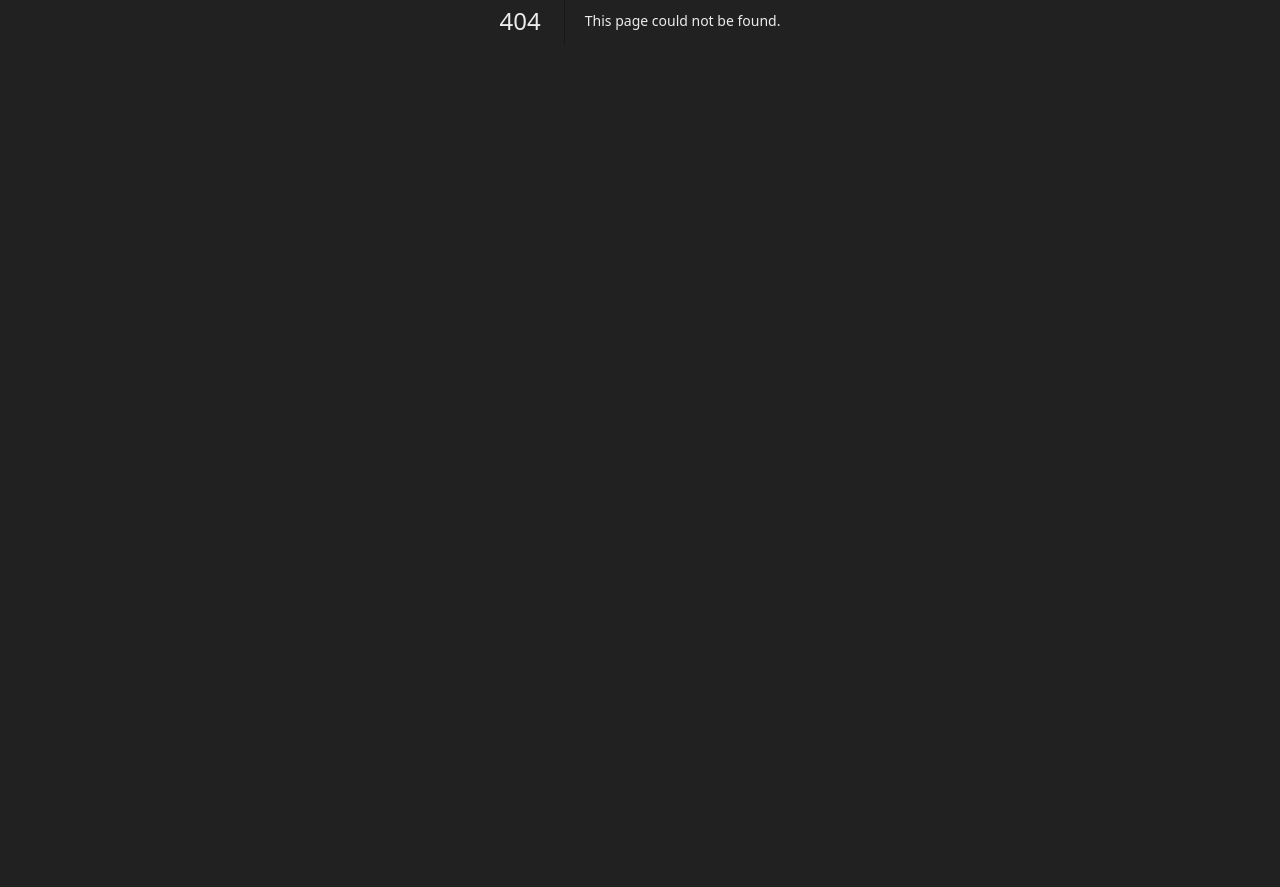
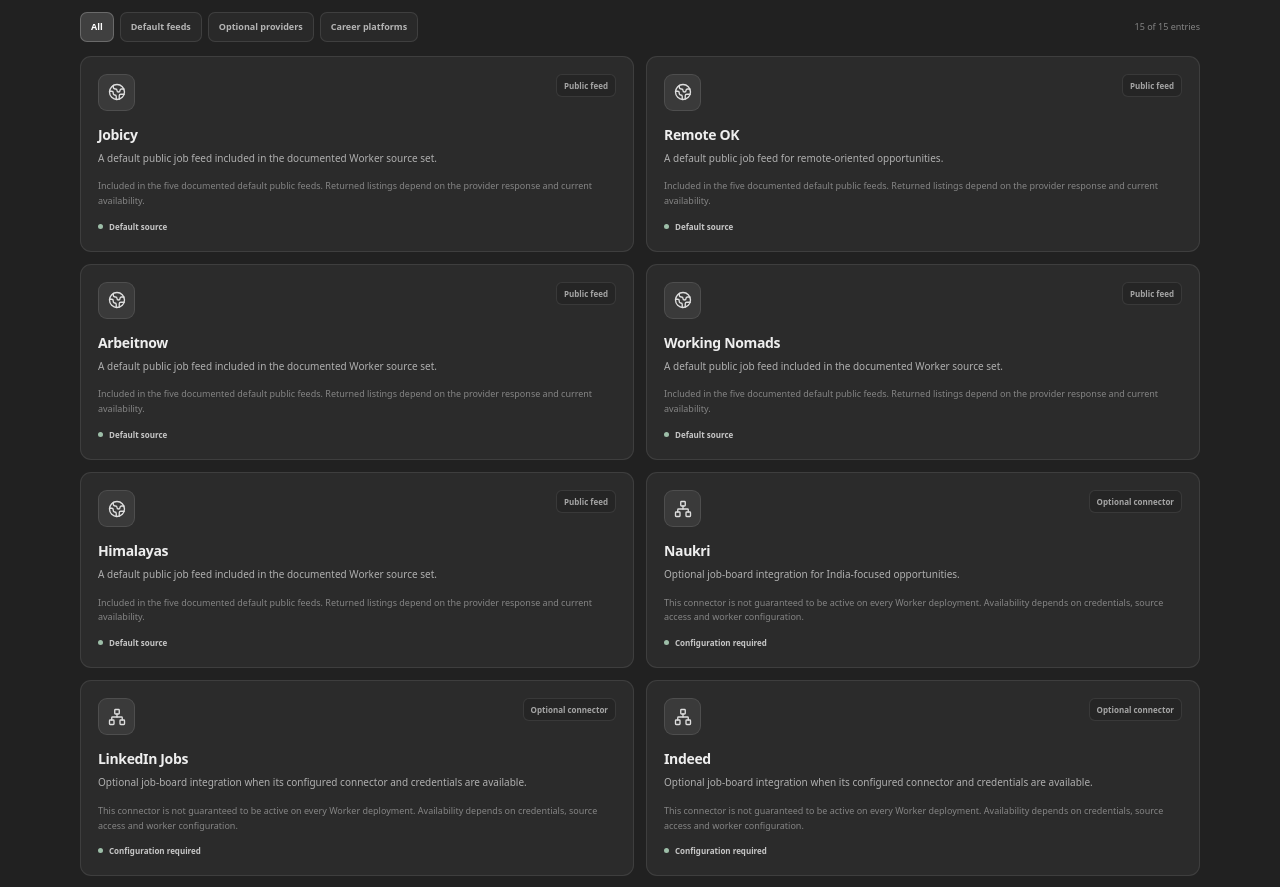
Before and after one commit to jobkar-official/nvoid_web_view, a Next.js app: page /sources in a window 1280 px wide. Before the commit this address had no page. Shown: the part 380-1267 px from the top of the page. Before the commit the page ends 800 px from the top, so only its background shows below. Built offline with nearby package versions, Linux system fonts and the light colour scheme.

Commit message:
Add job sources directory page

```diff
--- /dev/null
+++ b/app/(public)/sources/page.tsx
@@ -0,0 +1,66 @@
+import type { Metadata } from "next";
+import WorkerDirectory, { type WorkerDirectoryConfig } from "../../../components/worker-directory";
+
+export const metadata: Metadata = {
+  title: "Job Sources — Worker",
+  description: "Browse Worker job-board feeds, optional provider connectors and supported career-page platforms."
+};
+
+const config: WorkerDirectoryConfig = {
+  eyebrow: "WORKER / JOB SOURCES",
+  title: "Explore the connected job market.",
+  description: "A directory of the job feeds and provider integrations documented for Worker. Browse default public feeds separately from optional connectors and career platforms.",
+  categories: ["Default feeds", "Optional providers", "Career platforms"],
+  entries: [
+    ...[
+      ["Jobicy", "A default public job feed included in the documented Worker source set."],
+      ["Remote OK", "A default public job feed for remote-oriented opportunities."],
+      ["Arbeitnow", "A default public job feed included in the documented Worker source set."],
+      ["Working Nomads", "A default public job feed included in the documented Worker source set."],
+      ["Himalayas", "A default public job feed included in the documented Worker source set."]
+    ].map(([name, description]) => ({
+      name,
+      category: "Default feeds",
+      kind: "Public feed",
+      status: "Default source",
+      description,
+      detail: "Included in the five documented default public feeds. Returned listings depend on the provider response and current availability.",
+      icon: "globe" as const
+    })),
+    ...[
+      ["Naukri", "Optional job-board integration for India-focused opportunities."],
+      ["LinkedIn Jobs", "Optional job-board integration when its configured connector and credentials are available."],
+      ["Indeed", "Optional job-board integration when its configured connector and credentials are available."],
+      ["Glassdoor", "Optional job-board integration when its configured connector and credentials are available."],
+      ["Apna", "Optional job-board integration for India-focused opportunities."],
+      ["Adzuna", "Optional API connector that requires its own credentials."],
+      ["Jooble", "Optional API connector that requires its own credentials."]
+    ].map(([name, description]) => ({
+      name,
+      category: "Optional providers",
+      kind: "Optional connector",
+      status: "Configuration required",
+      description,
+      detail: "This connector is not guaranteed to be active on every Worker deployment. Availability depends on credentials, source access and worker configuration.",
+      icon: "network" as const
+    })),
+    ...[
+      ["Greenhouse", "Career-page platform supported through configured discovery connectors."],
+      ["Lever", "Career-page platform supported through configured discovery connectors."],
+      ["Ashby", "Career-page platform supported through configured discovery connectors."]
+    ].map(([name, description]) => ({
+      name,
+      category: "Career platforms",
+      kind: "Career platform",
+      status: "Connector dependent",
+      description,
+      detail: "Worker can include publicly accessible employer career pages when the corresponding source adapter is configured.",
+      icon: "briefcase" as const
+    }))
+  ],
+  note: "This is a capability directory, not a live connection-status panel. A source listed here may require an API key, Apify actor, MCP server, regional access or additional worker configuration before it can return results."
+};
+
+export default function SourcesPage() {
+  return <WorkerDirectory config={config} />;
+}
```
